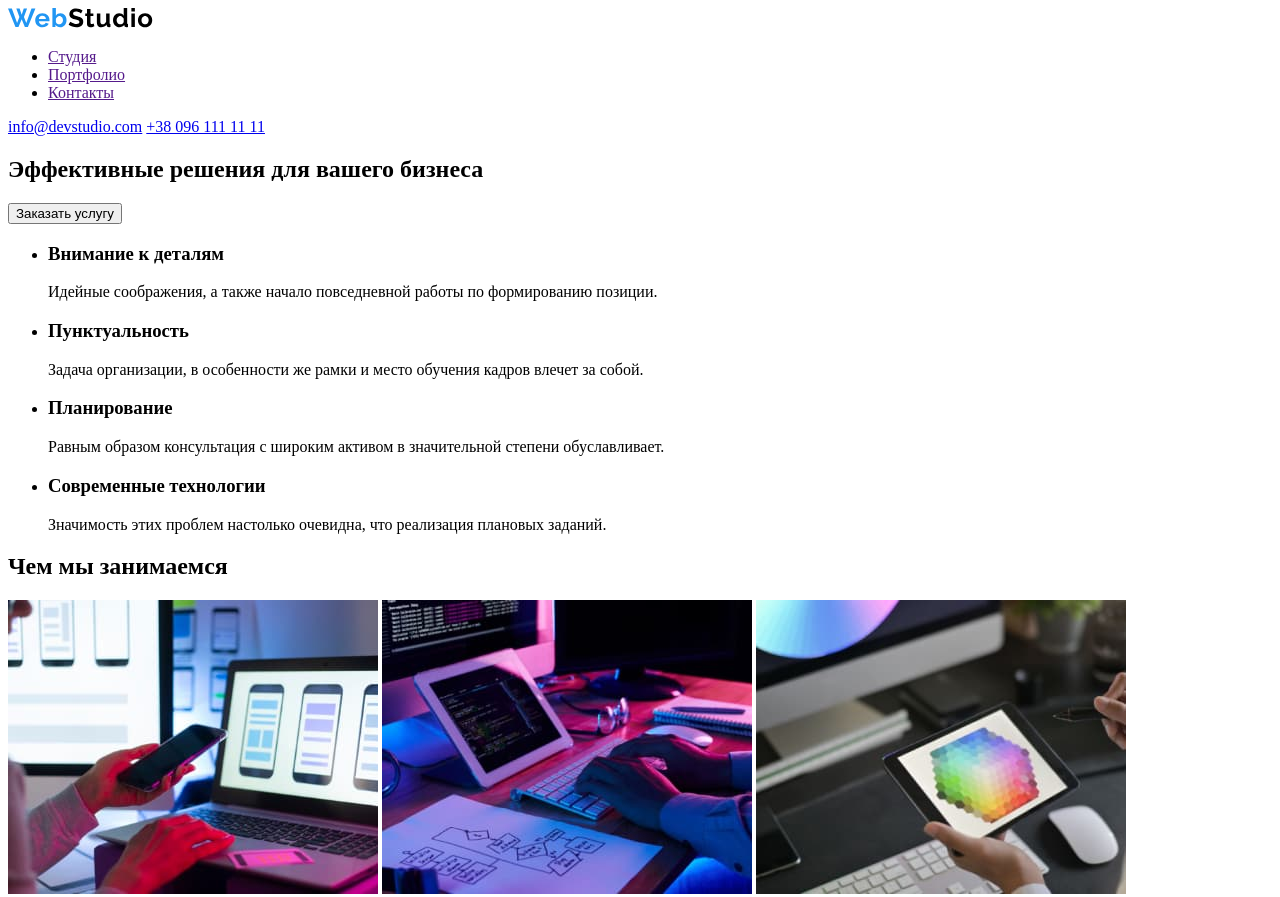
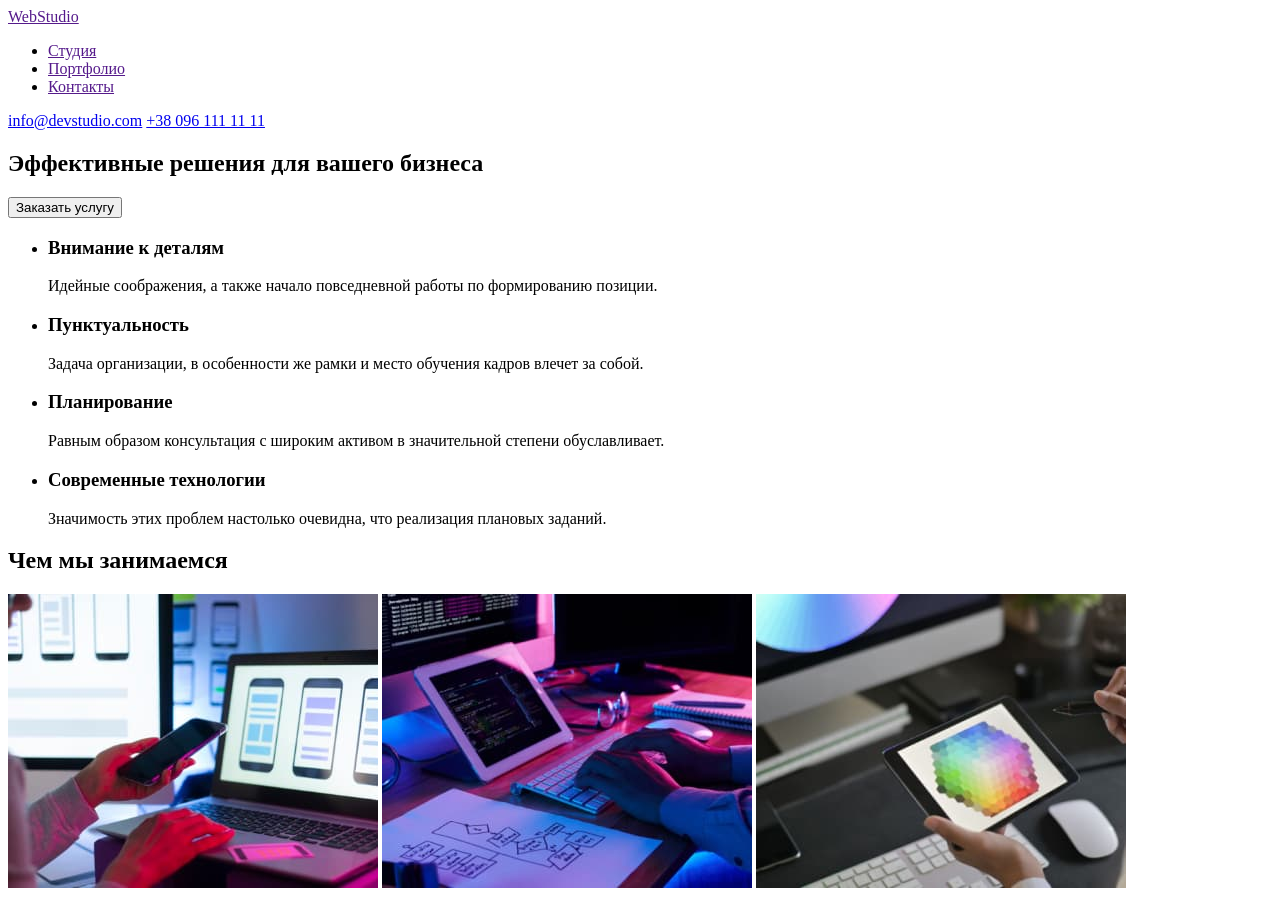
Before and after one commit to Anatoliy-Usov/goit-markup-hw-01, a plain HTML site: page index.html in a window 1280 px wide. Shown: the top 897 px of the page. Drawn offline with Linux system fonts and the light colour scheme.

Commit message:
Update index.html

```diff
--- a/index.html
+++ b/index.html
@@ -9,7 +9,7 @@
   <body>
     <header>
       <nav>
-        <img src="./images/logo.svg" alt="логотип" />
+        <a lang="en" href="">WebStudio</a>
         <ul>
           <li><a href="">Студия</a></li>
           <li><a href="">Портфолио</a></li>
@@ -19,6 +19,7 @@
         <a lang="en" href="tel:+380961111111">+38 096 111 11 11</a>
       </nav>
     </header>
+    <main>
       <section>
         <h1>Эффективные решения для вашего бизнеса</h1>
         <button type="button">Заказать услугу</button>
@@ -33,13 +34,17 @@
         <ul>
           <li>
             <h3>Пунктуальность</h3>
-          <p>Задача организации, в особенности же рамки и место обучения кадров влечет за собой.</p>
+            <p>
+              Задача организации, в особенности же рамки и место обучения кадров влечет за собой.
+            </p>
           </li>
         </ul>
         <ul>
           <li>
             <h3>Планирование</h3>
-          <p>Равным образом консультация с широким активом в значительной степени обуславливает.</p>
+            <p>
+              Равным образом консультация с широким активом в значительной степени обуславливает.
+            </p>
           </li>
         </ul>
         <ul>
@@ -84,8 +89,9 @@
           </li>
         </ul>
       </section>
+    </main>
     <footer>
-      <img src="./images/logo.svg" alt="логотип" />
+      <a lang="en" href="">WebStudio</a>
       <address>г. Киев, пр-т Леси Украинки, 26</address>
       <a lang="en" href="mail:info@devstudio.com">info@devstudio.com</a>
       <a lang="en" href="tel:+380961111111">+38 096 111 11 11</a>
```
Lines whose indentation alone changed are shown as unchanged.
